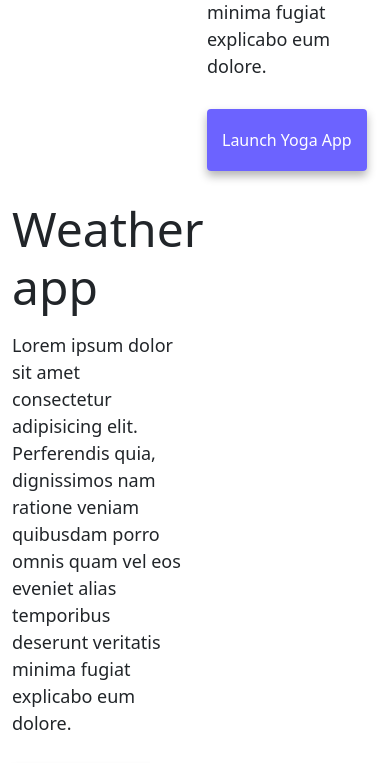
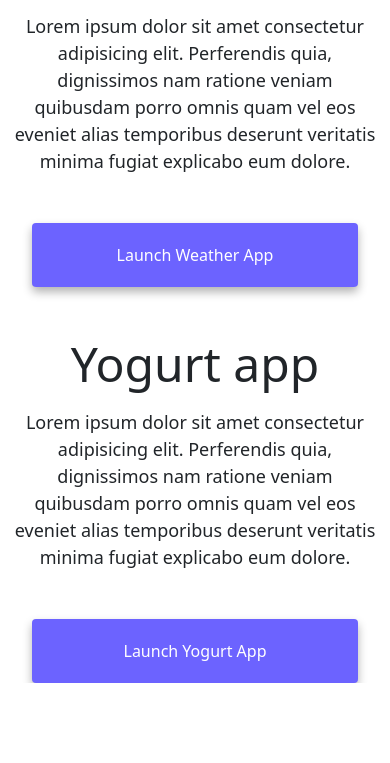
Before and after one commit to naomi41/Portfolio, a plain HTML site: page index.html in a window 390 px wide. Shown: the part 985-1748 px from the top of the page. After the commit the page ends 1668 px from the top, so only its background shows below. Drawn offline with nearby package versions, Linux system fonts and the light colour scheme.

Commit message:
fuul width button

```diff
--- a/index.html
+++ b/index.html
@@ -49,7 +49,7 @@
             <div class="col-6">
                 <img src="images/yoga.png" class="img-fluid rounded d-none d-sm-block" />
             </div>
-            <div class="col-6">
+            <div class="col-sm-6 im">
                 <h2 class="mb-3">Yoga app</h2>
                 <p>
                     Lorem ipsum dolor sit amet consectetur adipisicing elit. Perferendis
@@ -58,12 +58,12 @@
                     explicabo eum dolore.
                 </p>
                 <div class="mt-5">
-                    <a href="#" class="primary-link">Launch Yoga App</a>
+                    <a href="#" class="primary-link button">Launch Yoga App</a>
                 </div>
             </div>
         </div>
         <div class="row mt-5">
-            <div class="col-6">
+            <div class="col-sm-6 im">
                 <h2 class="mb-3">Weather app</h2>
                 <p>
                     Lorem ipsum dolor sit amet consectetur adipisicing elit. Perferendis
@@ -72,7 +72,7 @@
                     explicabo eum dolore.
                 </p>
                 <div class="mt-5">
-                    <a href="#" class="primary-link">Launch Weather App</a>
+                    <a href="#" class="primary-link button">Launch Weather App</a>
                 </div>
             </div>
             <div class="col-6">
@@ -83,7 +83,7 @@
             <div class="col-6">
                 <img src="images/yogurt.png" class="img-fluid rounded d-none d-sm-block" />
             </div>
-            <div class="col-6">
+            <div class="col-sm-6 im">
                 <h2 class="mb-3">Yogurt app</h2>
                 <p>
                     Lorem ipsum dolor sit amet consectetur adipisicing elit. Perferendis
@@ -92,7 +92,7 @@
                     explicabo eum dolore.
                 </p>
                 <div class="mt-5">
-                    <a href="#" class="primary-link">Launch Yogurt app</a>
+                    <a href="#" class="primary-link button">Launch Yogurt app</a>
                 </div>
             </div>
         </div>
--- a/style.css
+++ b/style.css
@@ -86,8 +86,17 @@ p {
 .email-link:hover {
   text-decoration: underline;
 }
+
 @media (max-width: 576px ){
     h1{
         font-size: 50px;
     }
+    .button{
+    display: block;
+    text-align: center;
+    margin: 0 20px;
+    }
+    .im{
+    text-align: center;
+    }
 }
```
